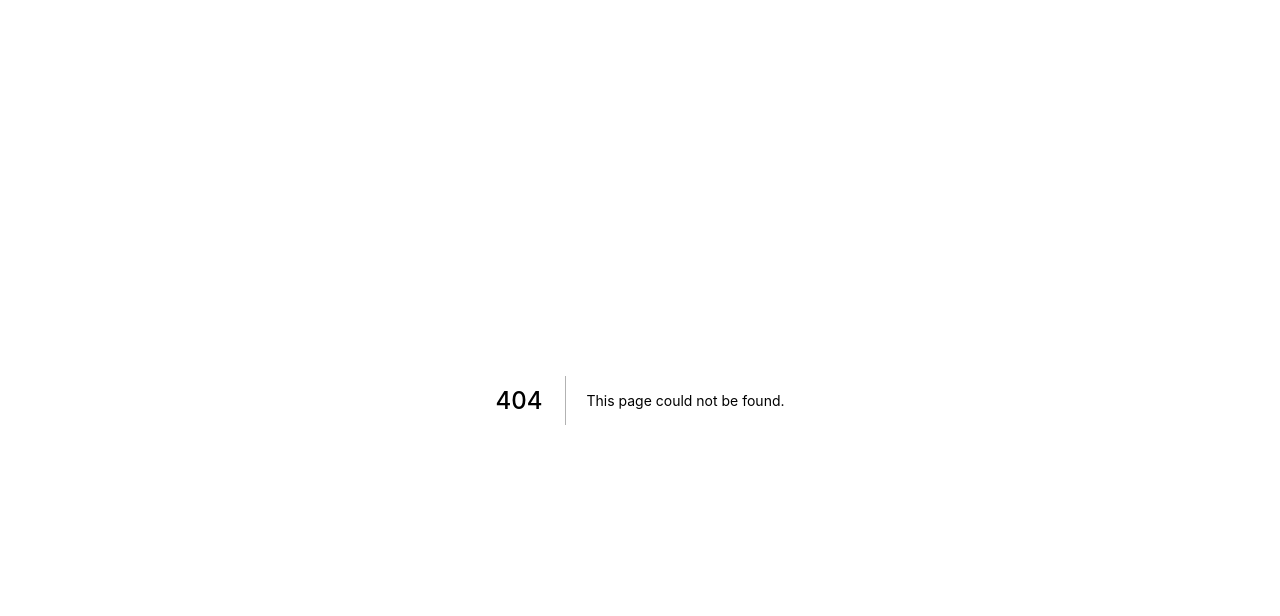
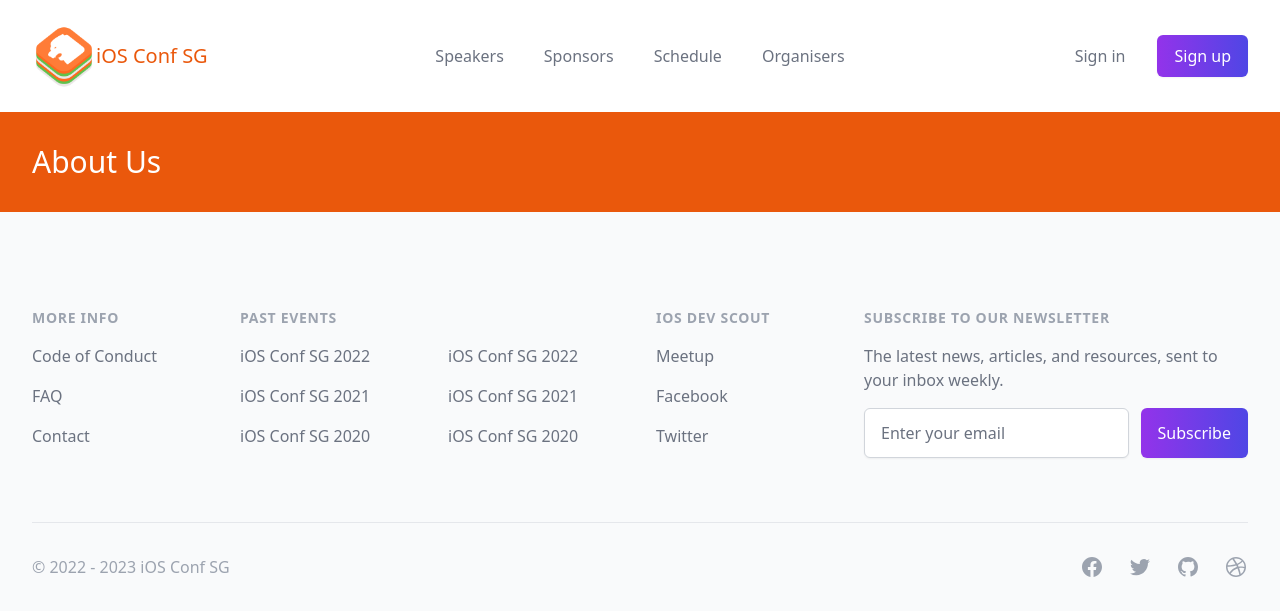
Before and after one commit to iOSConfSG/2023-website, a Next.js app: page /about in a window 1280 px wide. Before the commit this address had no page. Shown: the top 616 px of the page. Built offline with nearby package versions, Linux system fonts and the light colour scheme; a web font is replaced by a local one.

Commit message:
Add example of a new empty page

```diff
--- a/jsconfig.json
+++ b/jsconfig.json
@@ -3,6 +3,7 @@
     "baseUrl": ".",
     "paths": {
       "@/components/*": ["src/components/*"],
+      "@/components": ["src/components"],
     },
   },
   "exclude": ["node_modules"]
--- /dev/null
+++ b/src/components/index.js
@@ -0,0 +1,7 @@
+// Layout
+export { default as RootLayout } from "./layout/root"
+
+// Sections
+export { default as Header } from "./section/header"
+export { default as PageTitle } from "./section/pageTitle"
+export { default as Footer } from "./section/Footer"
--- /dev/null
+++ b/src/components/section/pageTitle.js
@@ -0,0 +1,10 @@
+
+export default function PageTitle ({ title }) {
+  return (
+    <div className="bg-orange-600">
+      <div className="mx-auto max-w-7xl lg:p-8 p-4">
+        <h2 className="text-white lg:text-3xl leading-9 text-2xl sm:leading-10">{title}</h2>
+      </div>
+    </div>
+  )
+}
--- /dev/null
+++ b/src/pages/about.js
@@ -0,0 +1,18 @@
+
+import { PageTitle, Header, Footer } from "@/components"
+
+export default function Home() {
+  return (
+    <div className="bg-white">
+      <Header />
+
+      <main>
+        <div className="relative">
+          <PageTitle title="About Us"/>
+        </div>
+      </main>
+
+      <Footer/>
+    </div>
+  )
+}
```
